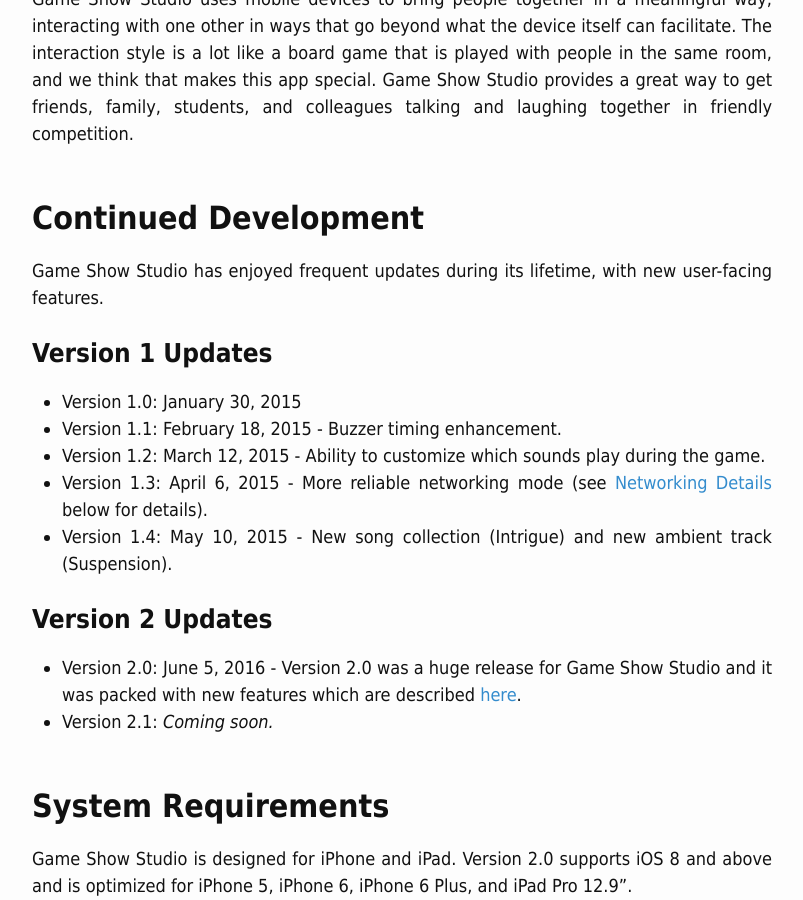
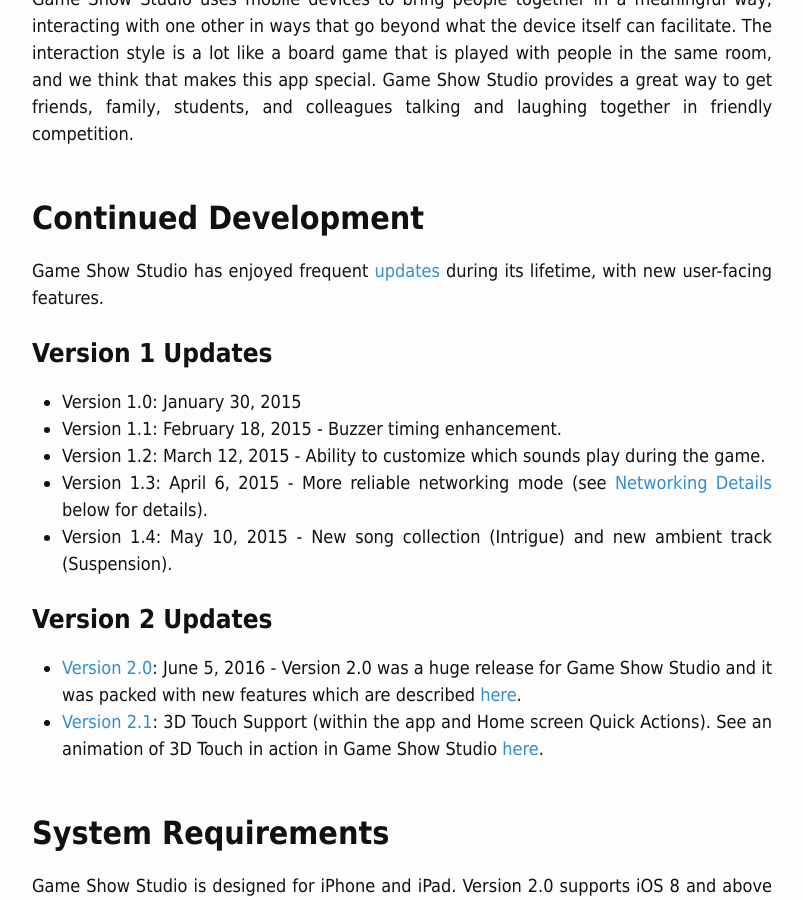
Before and after one commit to gameshowstudio/gameshowstudio.github.io, a Jekyll site: the page built from press/index.md, in a window 1280 px wide and 900 px high, scrolled down 5072 px. Shown: the whole window, without its empty margins (238-1041 px from the left). Built offline with Jekyll 4.4.1, drawn with Linux system fonts in a browser that asks for light colours.

Commit message:
Update Press page with 2.1 updates.

```diff
--- a/press/index.md
+++ b/press/index.md
@@ -96,7 +96,7 @@
 
 ## Continued Development
 
-Game Show Studio has enjoyed frequent updates during its lifetime, with new user-facing features.
+Game Show Studio has enjoyed frequent [updates](/updates) during its lifetime, with new user-facing features.
 
 ### Version 1 Updates
 * Version 1.0: January 30, 2015
@@ -106,8 +106,8 @@
 * Version 1.4: May 10, 2015 - New song collection (Intrigue) and new ambient track (Suspension).
 
 ### Version 2 Updates
-* Version 2.0: June 5, 2016 - Version 2.0 was a huge release for Game Show Studio and it was packed with new features which are described [here](/updates/2-0).
-* Version 2.1: *Coming soon.*
+* [Version 2.0](/updates/2-0): June 5, 2016 - Version 2.0 was a huge release for Game Show Studio and it was packed with new features which are described [here](/updates/2-0).
+* [Version 2.1](/updates/2-1): 3D Touch Support (within the app and Home screen Quick Actions). See an animation of 3D Touch in action in Game Show Studio [here](/updates/2-1).
 
 ## System Requirements
 
```
